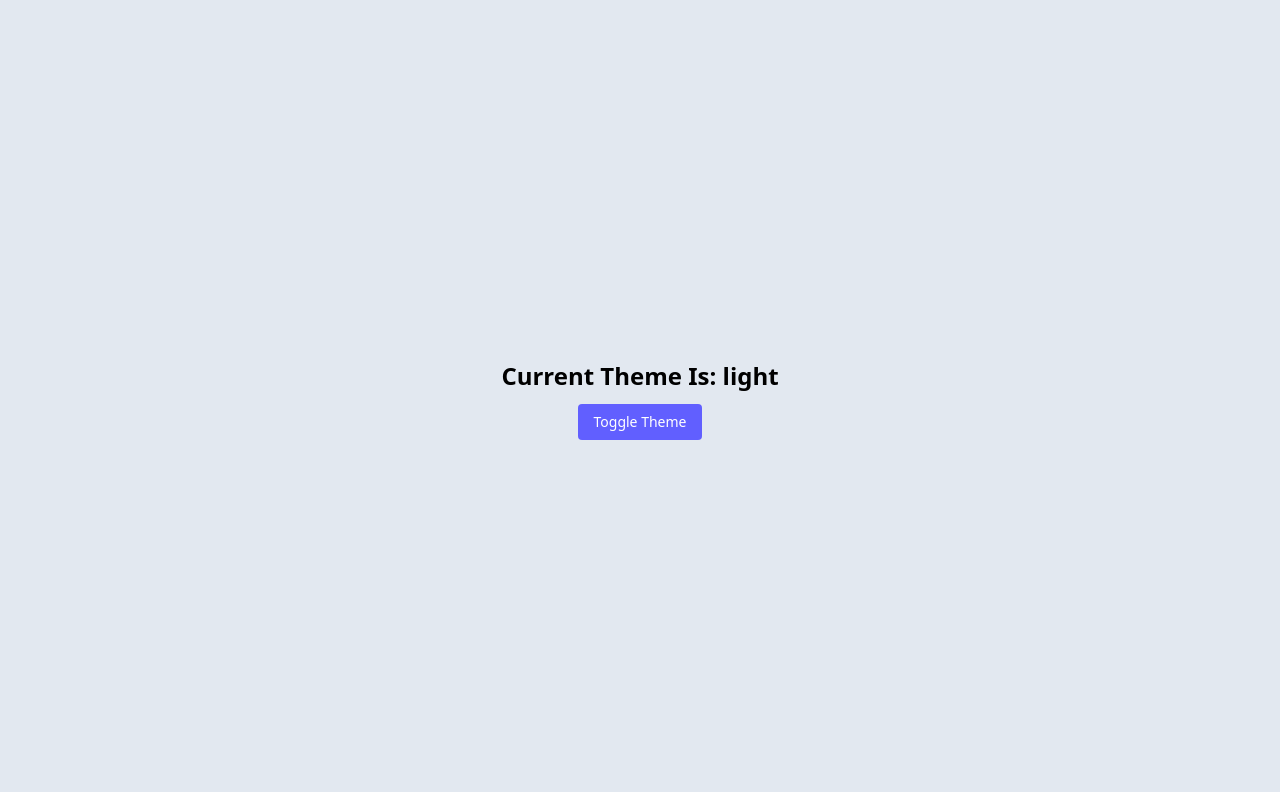
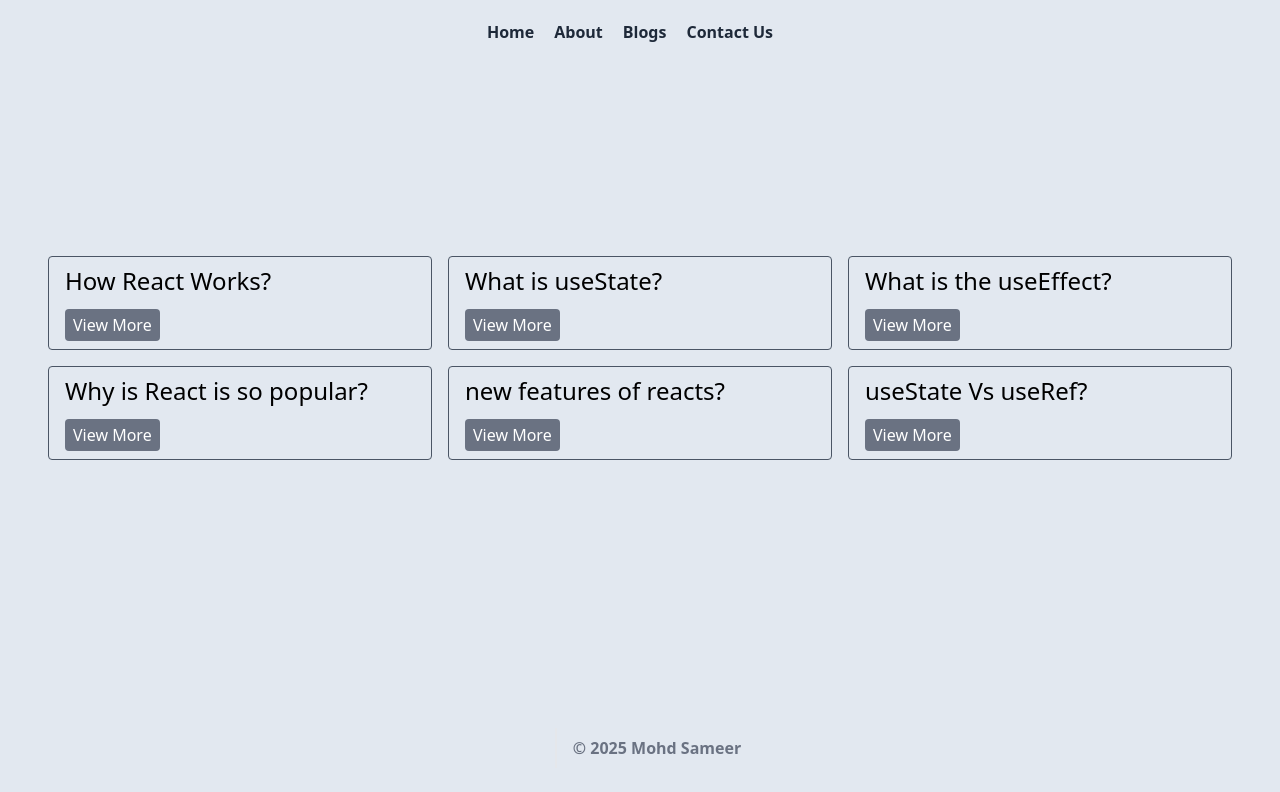
Before and after one commit to ma3llim007/mern_stack_interview, a React (Vite) app in the folder 02_react_basic/: page /blogs in a window 1280 px wide. Shown: the top 792 px of the page. Built offline with nearby package versions, Linux system fonts and the light colour scheme.

Commit message:
chore: learn the react-router

```diff
--- a/02_react_basic/package.json
+++ b/02_react_basic/package.json
@@ -15,6 +15,7 @@
     "react": "^19.1.0",
     "react-dom": "^19.1.0",
     "react-hook-form": "^7.56.4",
+    "react-router": "^7.6.2",
     "tailwindcss": "^4.1.8"
   },
   "devDependencies": {
--- a/02_react_basic/src/App.jsx
+++ b/02_react_basic/src/App.jsx
@@ -1,7 +1,7 @@
-import LocalStorage from "./components/LocalStorage";
+import ReactRouter from "./components/ReactRouter/ReactRouter";
 
 function App() {
-    return <LocalStorage />;
+    return <ReactRouter />;
 }
 
 export default App;
--- /dev/null
+++ b/02_react_basic/src/components/ReactRouter/AboutUs.jsx
@@ -0,0 +1,9 @@
+const AboutUs = () => {
+    return (
+        <div className="flex justify-center items-center h-full">
+            <h1 className="text-6xl font-semibold">About Us</h1>
+        </div>
+    );
+};
+
+export default AboutUs;
--- /dev/null
+++ b/02_react_basic/src/components/ReactRouter/BlogDetails.jsx
@@ -0,0 +1,12 @@
+import { useParams } from "react-router";
+
+const BlogDetails = () => {
+    const { blogSlug } = useParams();
+    return (
+        <div className="flex justify-center items-center h-full">
+            <h1 className="text-6xl font-semibold">Blog Details: {blogSlug}</h1>
+        </div>
+    );
+};
+
+export default BlogDetails;
--- /dev/null
+++ b/02_react_basic/src/components/ReactRouter/Blogs.jsx
@@ -0,0 +1,46 @@
+import { Link } from "react-router";
+
+const Blogs = () => {
+    return (
+        <div className="flex flex-wrap justify-center gap-4 mt-44">
+            <div className="w-sm border border-gray-600 rounded-sm px-4 py-2 space-y-3">
+                <h1 className="text-2xl">How React Works?</h1>
+                <Link to={"/blog-details/how-react-works"} className="inline-flex text-white bg-gray-500 border-0 py-1 px-2 focus:outline-none hover:bg-indigo-600 rounded text-base cursor-pointer">
+                    View More
+                </Link>
+            </div>
+            <div className="w-sm border border-gray-600 rounded-sm px-4 py-2 space-y-3">
+                <h1 className="text-2xl">What is useState?</h1>
+                <Link to={"/blog-details/what-is-usestate"} className="inline-flex text-white bg-gray-500 border-0 py-1 px-2 focus:outline-none hover:bg-indigo-600 rounded text-base cursor-pointer">
+                    View More
+                </Link>
+            </div>
+            <div className="w-sm border border-gray-600 rounded-sm px-4 py-2 space-y-3">
+                <h1 className="text-2xl">What is the useEffect?</h1>
+                <Link to={"/blog-details/what-is-the-useeffect"} className="inline-flex text-white bg-gray-500 border-0 py-1 px-2 focus:outline-none hover:bg-indigo-600 rounded text-base cursor-pointer">
+                    View More
+                </Link>
+            </div>
+            <div className="w-sm border border-gray-600 rounded-sm px-4 py-2 space-y-3">
+                <h1 className="text-2xl">Why is React is so popular?</h1>
+                <Link to={"/blog-details/why-is-react-is-so-popular"} className="inline-flex text-white bg-gray-500 border-0 py-1 px-2 focus:outline-none hover:bg-indigo-600 rounded text-base cursor-pointer">
+                    View More
+                </Link>
+            </div>
+            <div className="w-sm border border-gray-600 rounded-sm px-4 py-2 space-y-3">
+                <h1 className="text-2xl">new features of reacts?</h1>
+                <Link to={"/blog-details/new-features-of-reacts"} className="inline-flex text-white bg-gray-500 border-0 py-1 px-2 focus:outline-none hover:bg-indigo-600 rounded text-base cursor-pointer">
+                    View More
+                </Link>
+            </div>
+            <div className="w-sm border border-gray-600 rounded-sm px-4 py-2 space-y-3">
+                <h1 className="text-2xl">useState Vs useRef?</h1>
+                <Link to={"/blog-details/usestate-vs-useref"} className="inline-flex text-white bg-gray-500 border-0 py-1 px-2 focus:outline-none hover:bg-indigo-600 rounded text-base cursor-pointer">
+                    View More
+                </Link>
+            </div>
+        </div>
+    );
+};
+
+export default Blogs;
--- /dev/null
+++ b/02_react_basic/src/components/ReactRouter/Contact.jsx
@@ -0,0 +1,9 @@
+const Contact = () => {
+    return (
+        <div className="flex justify-center items-center h-full">
+            <h1 className="text-6xl font-semibold">Contact Us</h1>
+        </div>
+    );
+};
+
+export default Contact;
--- /dev/null
+++ b/02_react_basic/src/components/ReactRouter/Home.jsx
@@ -0,0 +1,9 @@
+const Home = () => {
+    return (
+        <div className="flex justify-center items-center h-full">
+            <h1 className="text-6xl font-semibold">Home</h1>
+        </div>
+    );
+};
+
+export default Home;
--- /dev/null
+++ b/02_react_basic/src/components/ReactRouter/NotFound.jsx
@@ -0,0 +1,21 @@
+import React from "react";
+import { Link } from "react-router";
+
+const NotFound = () => {
+    return (
+        <section className="text-gray-600 body-font flex justify-center items-center h-full">
+            <div className="container mx-auto flex px-5 py-24 items-center justify-center flex-col">
+                <div className="text-center w-full space-y-4">
+                    <h1 className="title-font sm:text-5xl text-7xl mb-4 font-medium text-gray-900">404 Not Found</h1>
+                    <div className="flex justify-center">
+                        <Link to={"/"} className="inline-flex text-white bg-gray-500 border-0 py-2 px-6 focus:outline-none hover:bg-indigo-600 rounded text-lg cursor-pointer">
+                            Back To Home 🏠
+                        </Link>
+                    </div>
+                </div>
+            </div>
+        </section>
+    );
+};
+
+export default NotFound;
--- /dev/null
+++ b/02_react_basic/src/components/ReactRouter/ReactRouter.jsx
@@ -0,0 +1,48 @@
+import { BrowserRouter, createBrowserRouter, Route, Routes } from "react-router";
+import Home from "./Home";
+import Layout from "./layouts/layout";
+import { RouterProvider } from "react-router";
+import NotFound from "./NotFound";
+import AboutUs from "./AboutUs";
+import Contact from "./Contact";
+import Blogs from "./Blogs";
+import BlogDetails from "./BlogDetails";
+
+const routers = createBrowserRouter([
+    {
+        path: "/",
+        element: <Layout />,
+        children: [
+            {
+                index: true,
+                element: <Home />,
+            },
+            {
+                path: "about-us",
+                element: <AboutUs />,
+            },
+            {
+                path: "contact-us",
+                element: <Contact />,
+            },
+            {
+                path: "blogs",
+                element: <Blogs />,
+            },
+            {
+                path: "blog-details/:blogSlug",
+                element: <BlogDetails />,
+            },
+            {
+                path: "*",
+                element: <NotFound />,
+            },
+        ],
+    },
+]);
+
+const ReactRouter = () => {
+    return <RouterProvider router={routers} />;
+};
+
+export default ReactRouter;
--- /dev/null
+++ b/02_react_basic/src/components/ReactRouter/layouts/Layout.jsx
@@ -0,0 +1,17 @@
+import Footer from "../utils/Footer";
+import Header from "../utils/Header";
+import { Outlet } from "react-router";
+
+const Layout = () => {
+    return (
+        <div className="w-full h-screen flex flex-col gap-4">
+            <Header />
+            <div className="container mx-auto grow">
+                <Outlet />
+            </div>
+            <Footer />
+        </div>
+    );
+};
+
+export default Layout;
--- /dev/null
+++ b/02_react_basic/src/components/ReactRouter/utils/Footer.jsx
@@ -0,0 +1,13 @@
+const Footer = () => {
+    return (
+        <footer class="text-gray-600 body-font">
+            <div class="container px-5 py-8 mx-auto flex items-center justify-center">
+                <p class="text-base font-bold text-gray-500 sm:ml-4 sm:pl-4 sm:border-l-2 sm:border-gray-200 sm:py-2 sm:mt-0 mt-4">
+                    © 2025 Mohd Sameer
+                </p>
+            </div>
+        </footer>
+    );
+};
+
+export default Footer;
--- /dev/null
+++ b/02_react_basic/src/components/ReactRouter/utils/Header.jsx
@@ -0,0 +1,27 @@
+import React from "react";
+import { Link } from "react-router";
+
+const Header = () => {
+    return (
+        <header className="text-gray-800 body-font">
+            <div className="container mx-auto flex flex-wrap p-5 flex-col items-center">
+                <nav className="flex flex-wrap items-center text-base justify-center">
+                    <Link to={"/"} className="mr-5 hover:text-gray-900 font-bold cursor-pointer">
+                        Home
+                    </Link>
+                    <Link to={"/about-us"} className="mr-5 hover:text-gray-900 font-bold cursor-pointer">
+                        About
+                    </Link>
+                    <Link to={"/blogs"} className="mr-5 hover:text-gray-900 font-bold cursor-pointer">
+                        Blogs
+                    </Link>
+                    <Link to={"/contact-us"} className="mr-5 hover:text-gray-900 font-bold cursor-pointer">
+                        Contact Us
+                    </Link>
+                </nav>
+            </div>
+        </header>
+    );
+};
+
+export default Header;
```
Also changed, not shown: 1 other file (tests, documents, lock files or other folders).
